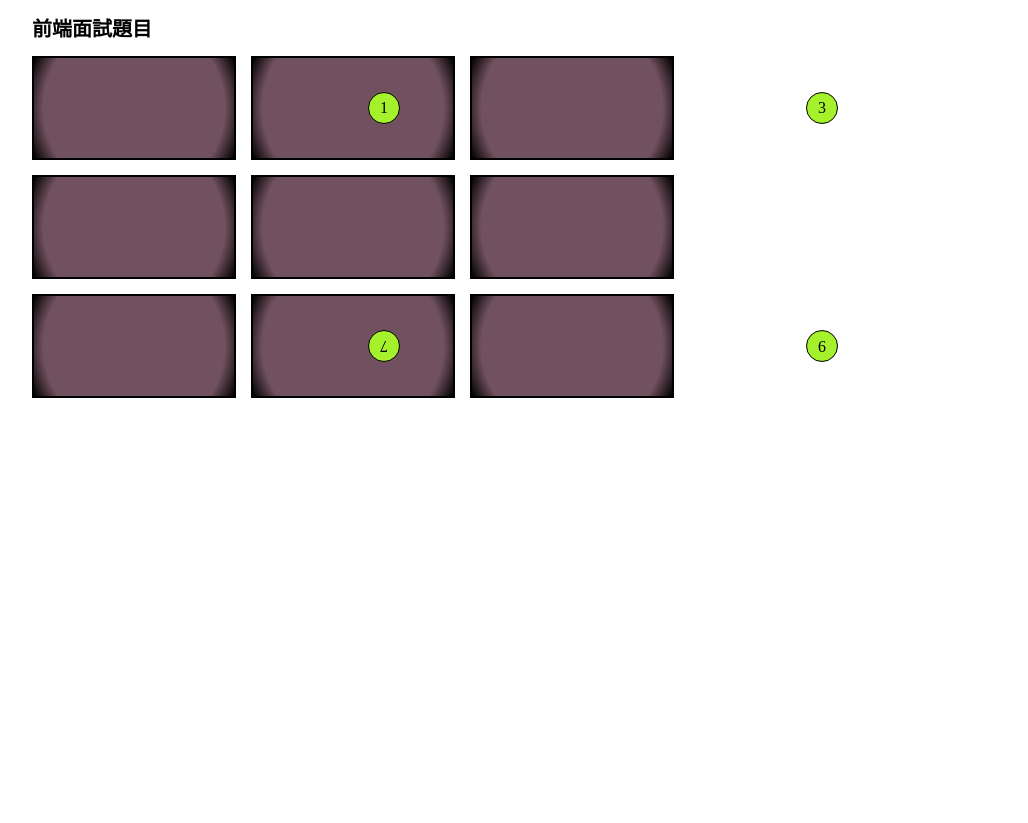
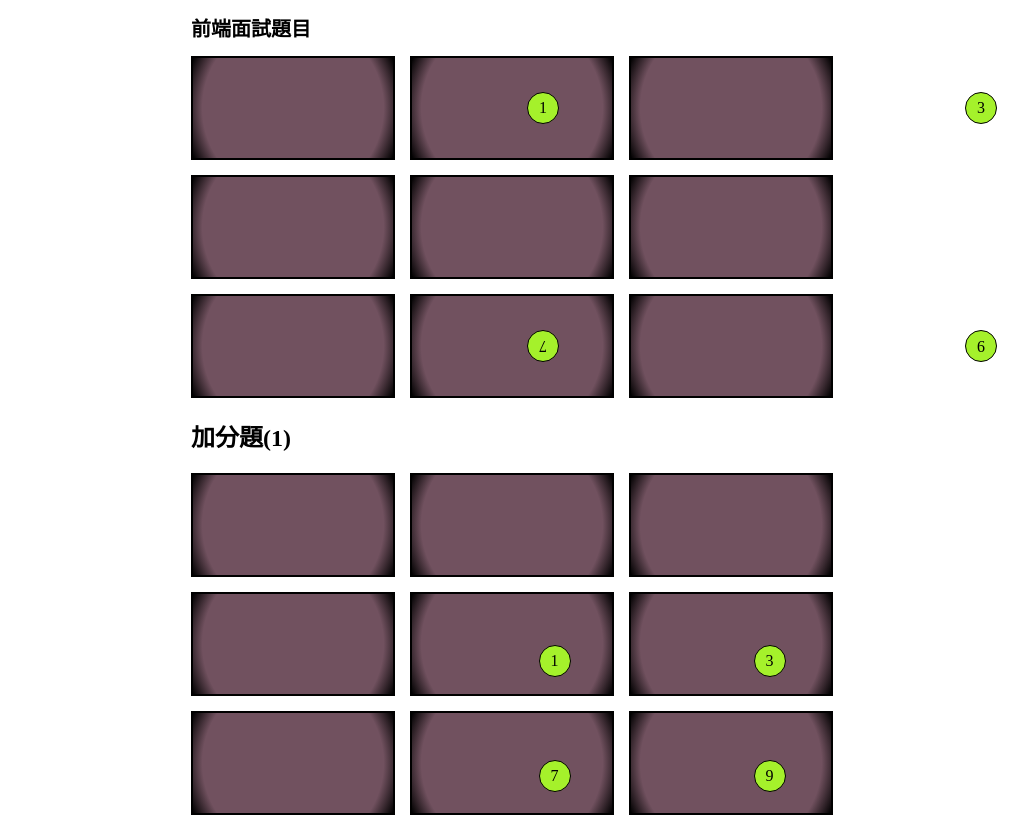
Before and after one commit to mengshulu/Frontend, a Vue app: page / in a window 1280 px wide. Shown: the whole page, without its empty margins (128-1156 px from the left). Before the commit the page ends 800 px from the top, so only its background shows below. Built offline with nearby package versions, Linux system fonts and the light colour scheme.

Commit message:
Feat: 加分題(1)

```diff
--- a/src/views/HomeView.vue
+++ b/src/views/HomeView.vue
@@ -3,42 +3,75 @@
     <h1 class="title">
       前端面試題目
     </h1>
-    <div class="nine-block">
+    <div class="nine-block normal">
       <div
         v-for="num in 9"
         :key="num"
         class="block"
       >
         <div class="box" />
+        <template v-if="showBallBlocks.includes(num)">
           <div
-          v-if="showBallBlocks.includes(num)"
             class="ball"
           >
             {{ num }}
           </div>
+        </template>
+      </div>
+    </div>
+
+    <h2>加分題(1)</h2>
+    <div class="nine-block bonus">
+      <div
+        v-for="num in 9"
+        :key="num"
+        :ref="(el) => blocks.push(el)"
+        class="block"
+      >
+        <div class="box" />
+        <template v-if="showBallBlocks.includes(num)">
+          <div
+            class="ball"
+          >
+            {{ num }}
+          </div>
+        </template>
       </div>
     </div>
   </div>
 </template>
 
 <script setup lang="ts">
+  import { ref, onMounted } from 'vue';
   const showBallBlocks:number[] = [1,3,7,9];
+  let blocks = ref<[]>([]);
+
+  onMounted(() => {
+    console.log(blocks.value);
+
+    const lastBlocks:HTMLElement = blocks.value[blocks.value.length -1];
+    const lastX:number = lastBlocks.offsetTop + 100;
+    console.log('lastX: ', lastX);
+    const lastY:number = lastBlocks.offsetLeft + 200;
+    console.log('lastY: ', lastY);
+    blocks.value.forEach((el) => {
+      el.style.setProperty('--bottomY', lastY + "px");
+      el.style.setProperty('--bottomX', lastX + "px");
+    });
+  });
+
 </script>
 
 <style lang="scss">
-@mixin box {
-  width: 200px;
-  height: 100px;
-  border: black solid 2px;
-  background: radial-gradient(circle, rgba(113,81,95,1) 81%, rgba(0,0,0,1) 100%);
-}
+@mixin nineBlock {
+  display: grid;
+  gap: 15px;
+  grid-template-columns: repeat(3, auto);
+  grid-template-rows: repeat(3, auto);
+  width: fit-content;
 
-@mixin ball() {
-  position: absolute;
-  top: 50%;
-  left: 50%;
+  .ball {
     z-index: 1;
-  transform: translate(-50%, -50%);
     display: flex;
     justify-content: center;
     align-items: center;
@@ -47,11 +80,26 @@
     border-radius: 50%;
     border: 1px solid #000;
     background-color: #A5F12B;
-  animation: ballMove01 5s ease-in-out 0s infinite;
+  }
+
+  .block {
+    .box {
+      width: 200px;
+      height: 100px;
+      border: black solid 2px;
+      background: radial-gradient(circle, rgba(113,81,95,1) 81%, rgba(0,0,0,1) 100%);
+    }
+
+    &:nth-child(3),&:nth-child(5),&:nth-child(9) {
+      .box {
+        animation: changeOpacity 1s ease-in-out 0s infinite;
+      }
+    }
+  }
 }
 
 .main-content {
-  width: 960px;
+  width: fit-content;
   margin: auto;
 }
 
@@ -59,24 +107,19 @@
   font-size: 20px;
 }
 
-.nine-block {
-  display: grid;
-  gap: 15px;
-  grid-template-columns: repeat(3, auto);
-  grid-template-rows: repeat(3, auto);
-  width: fit-content;
+.nine-block.normal {
+  @include nineBlock();
+
+  .ball {
+    position: absolute;
+    top: 50%;
+    left: 50%;
+    transform: translate(-50%, -50%);
+    animation: ballMove01 5s ease-in-out 0s infinite;
+  }
 
   .block {
     position: relative;
-    .box {
-      @include box();
-    }
-
-    &:nth-child(3),&:nth-child(5),&:nth-child(9) {
-      .box {
-        animation: changeOpacity 1s ease-in-out 0s infinite;
-      }
-    }
 
     &:nth-child(1),&:nth-child(3) {
       .ball {
@@ -84,9 +127,52 @@
       }
     }
   }
+}
+
+.nine-block.bonus {
+  @include nineBlock();
+  position: relative;
+
+  .block {
+    display: flex;
+    justify-content: center;
+    align-items: center;
+
+    &:nth-child(1) .ball {
+      top: 50px;
+      left: 100px;
+    }
+    &:nth-child(3) .ball {
+      top: 50px;
+      left: 530px;
+    }
+    &:nth-child(7) .ball {
+      top: 280px;
+      left: 100px;
+    }
+    &:nth-child(9) .ball {
+      top: 280px;
+      left: 530px;
+    }
+  }
 
   .ball {
-    @include ball();
+    position: absolute;
+    transform: translate(-50%, -50%);
+    animation: ballMove03 3s ease-in-out 0s infinite;
+
+
+    @keyframes ballMove03 {
+      0% {
+        // top: 0;
+        // left: 0;
+      }
+      100% {
+        position: absolute;
+        top: calc(100% - 15px);
+        left: calc(100% - 15px);
+      }
+    }
   }
 }
 
```
Lines whose indentation alone changed are shown as unchanged.
